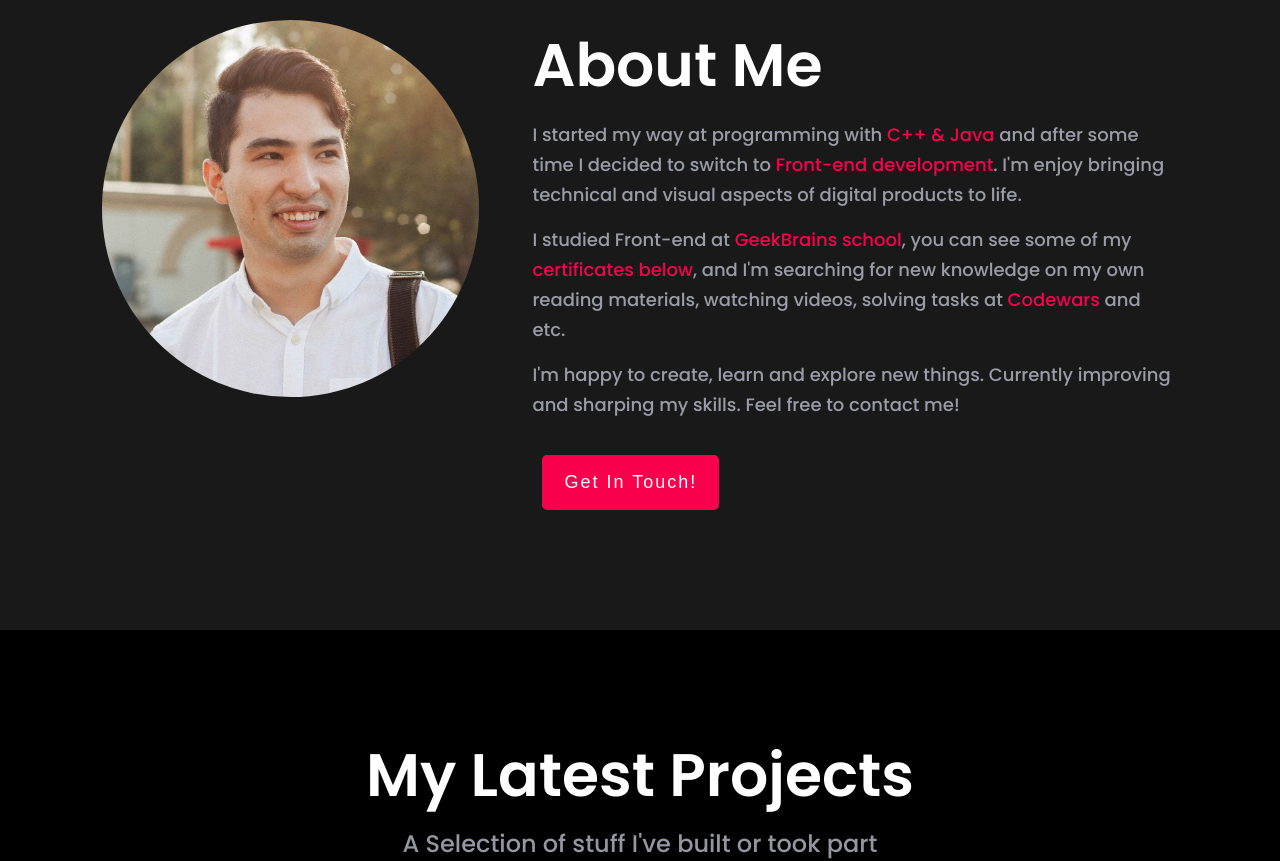
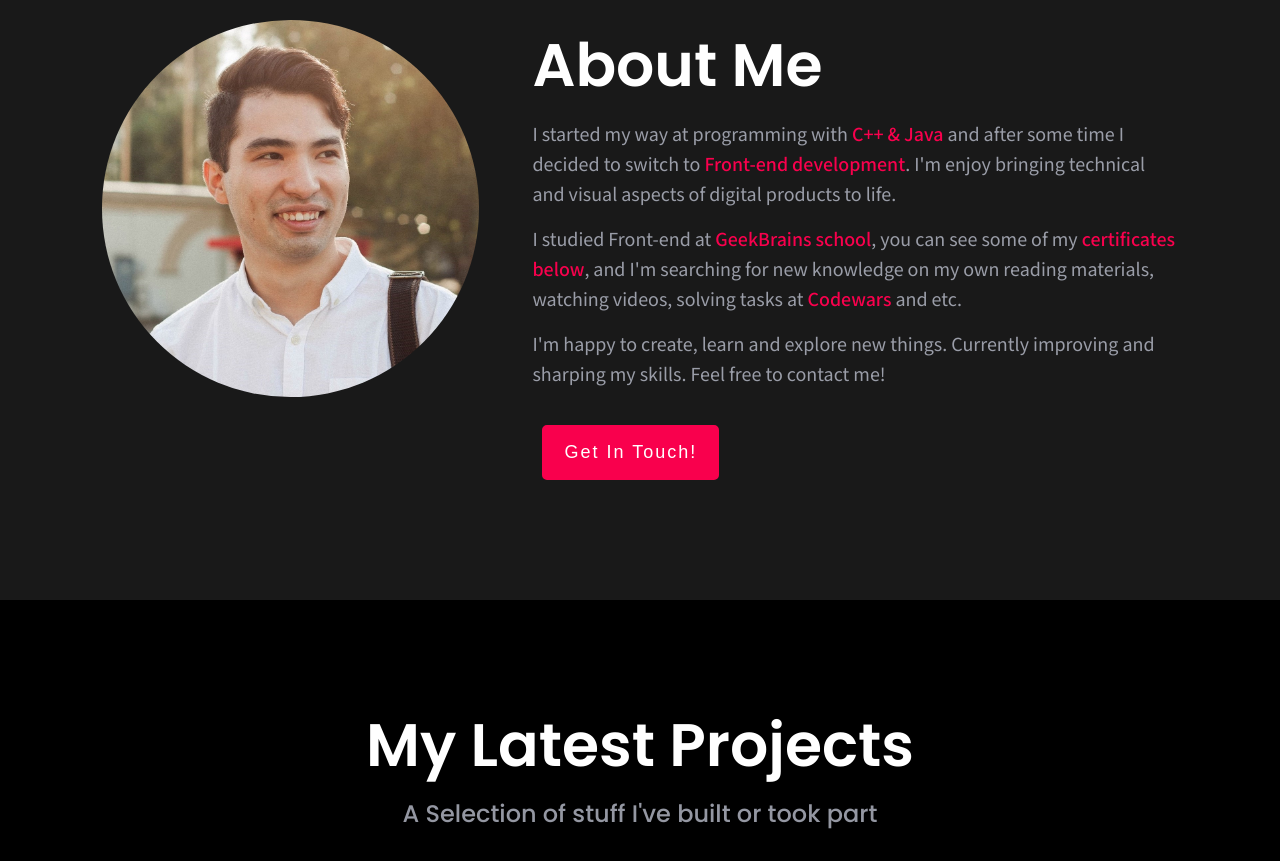
Before and after one commit to dkimd5/react-portfolio, a React (Create React App) app: page / in a window 1280 px wide. Shown: the part 880-1741 px from the top of the page. Built offline with nearby package versions, Linux system fonts and the light colour scheme.

Commit message:
Styel p text

```diff
--- a/src/App.css
+++ b/src/App.css
@@ -37,6 +37,16 @@ h2.heading {
   max-width: 60%;
   color: rgba(198,201,216,.75);
   margin: 0 auto 50px;
+}
+
+.p__text {
+  color: rgba(198,201,216,.75);
+  font-size: 20px;
+  /* letter-spacing: .7px; */
+  line-height: 30px;
+  font-family: "Mada",sans-serif;
+  font-weight: 400;
+  margin-bottom: 15px;
 }
 
 a{
@@ -177,14 +187,6 @@ button.btn:hover{
   color: #000!important;
 }
 
-.p__color {
-  color: rgba(198,201,216,.75);
-  font-size: 18px;
-  line-height: 30px;
-  font-family: Poppins,sans-serif;
-  margin-bottom: 15px;
-}
-
 @media only screen and (max-width:1408px) {
   .section__container {
     padding: 0 8%;
--- a/src/components/About/About.js
+++ b/src/components/About/About.js
@@ -18,13 +18,13 @@ function About() {
           </div>
           <div className="about__text__wrapper">
             <h1 className="about__heading">About Me</h1>
-            <p className="about__text p__color">
+            <p className="p__text">
               I started my way at programming with <span>C++ & Java</span> and
               after some time I decided to switch to
               <span> Front-end development</span>. I'm enjoy bringing technical
               and visual aspects of digital products to life.
             </p>
-            <p className="about__text p__color">
+            <p className="p__text">
               I studied Front-end at
               <a href="https://gb.ru/" target="_blank" rel="noreferrer">
                 {" "}
@@ -44,7 +44,7 @@ function About() {
               </a>{" "}
               and etc.
             </p>
-            <p className="about__text p__color">
+            <p className="p__text">
               I'm happy to create, learn and explore new things. Currently
               improving and sharping my skills. Feel free to contact me!
             </p>
--- a/src/components/Projects/ProjectCard/ProjectCard.js
+++ b/src/components/Projects/ProjectCard/ProjectCard.js
@@ -15,7 +15,7 @@ function ProjectCard({ project }) {
       </div>
       <div className="project__container__text">
         <h3>{name}</h3>
-        <p className="p__color">{description}</p>
+        <p className="p__text">{description}</p>
         <ul className="project__icons">
           {icons.map((icon) => (
             <li className="project__box__icon">
```
